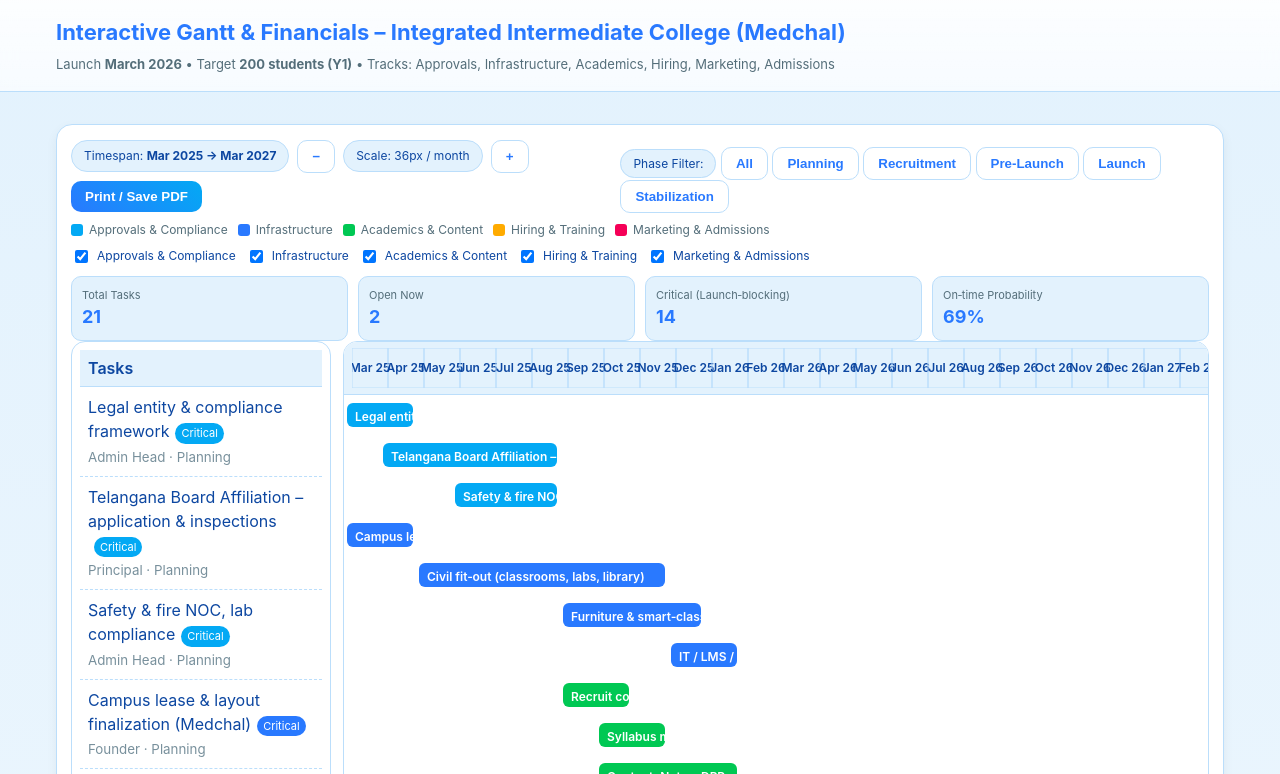
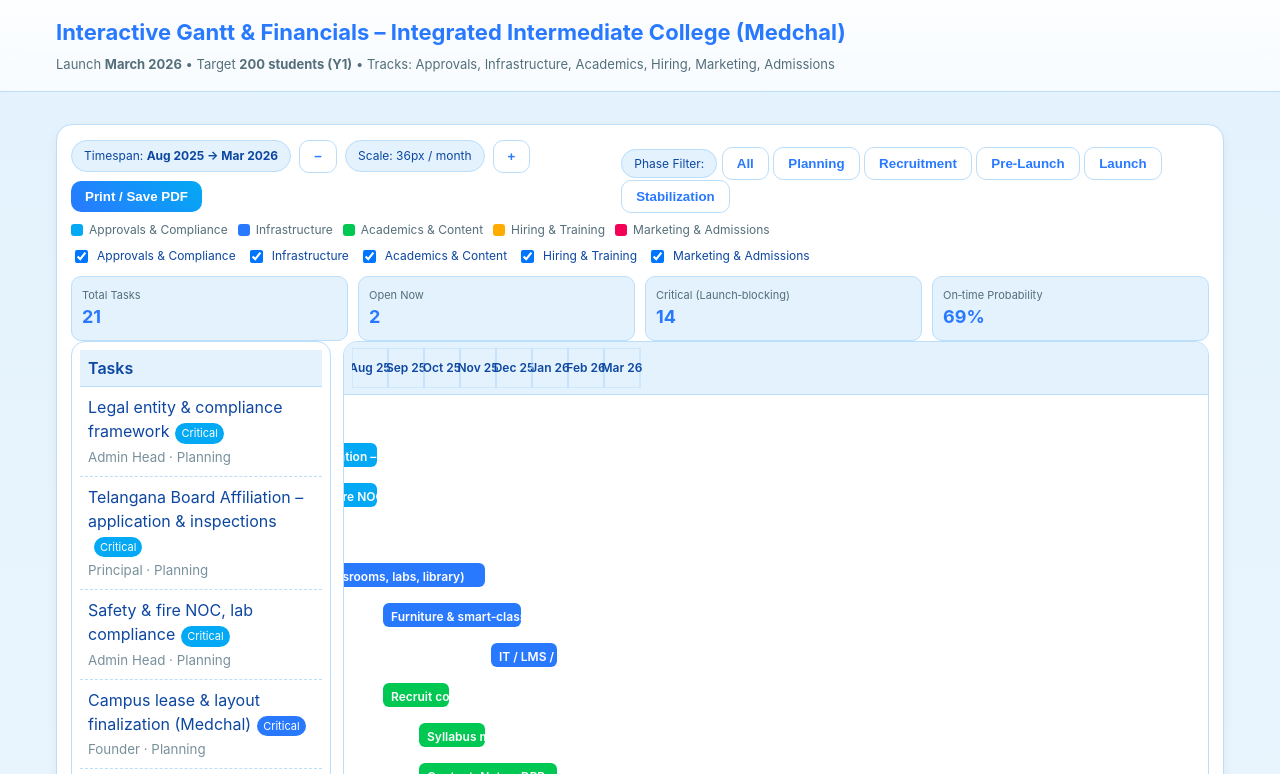
Before and after one commit to vmk06/Project-A, a plain HTML site: page index.html in a window 1280 px wide. Shown: the top 774 px of the page. Drawn offline with nearby package versions, Linux system fonts and the light colour scheme.

Commit message:
Update index.html

```diff
--- a/index.html
+++ b/index.html
@@ -90,7 +90,7 @@
     <section class="panel">
       <div class="section-title">
         <div class="controls">
-          <span class="badge">Timespan: <strong>Mar 2025 → Mar 2027</strong></span>
+          <span class="badge">Timespan: <strong>Aug 2025 → Mar 2026</strong></span>
           <div class="scale">
             <button class="btn secondary" id="zoomOut">−</button>
             <span class="badge" id="scaleLabel">Scale: 36px / month</span>
@@ -249,8 +249,8 @@
 // =========================
 // A) INTERACTIVE GANTT
 // =========================
-const START = new Date(2025, 2, 1); // Mar 1, 2025
-const END   = new Date(2027, 2, 1); // Mar 1, 2027
+const START = new Date(2025, 7, 1); // Aug 1, 2025
+const END   = new Date(2026, 2, 1); // Mar 1, 2026
 
 const TRACKS = {
   approvals:   { label: 'Approvals & Compliance', color: getComputedStyle(document.documentElement).getPropertyValue('--accent').trim() },
```
